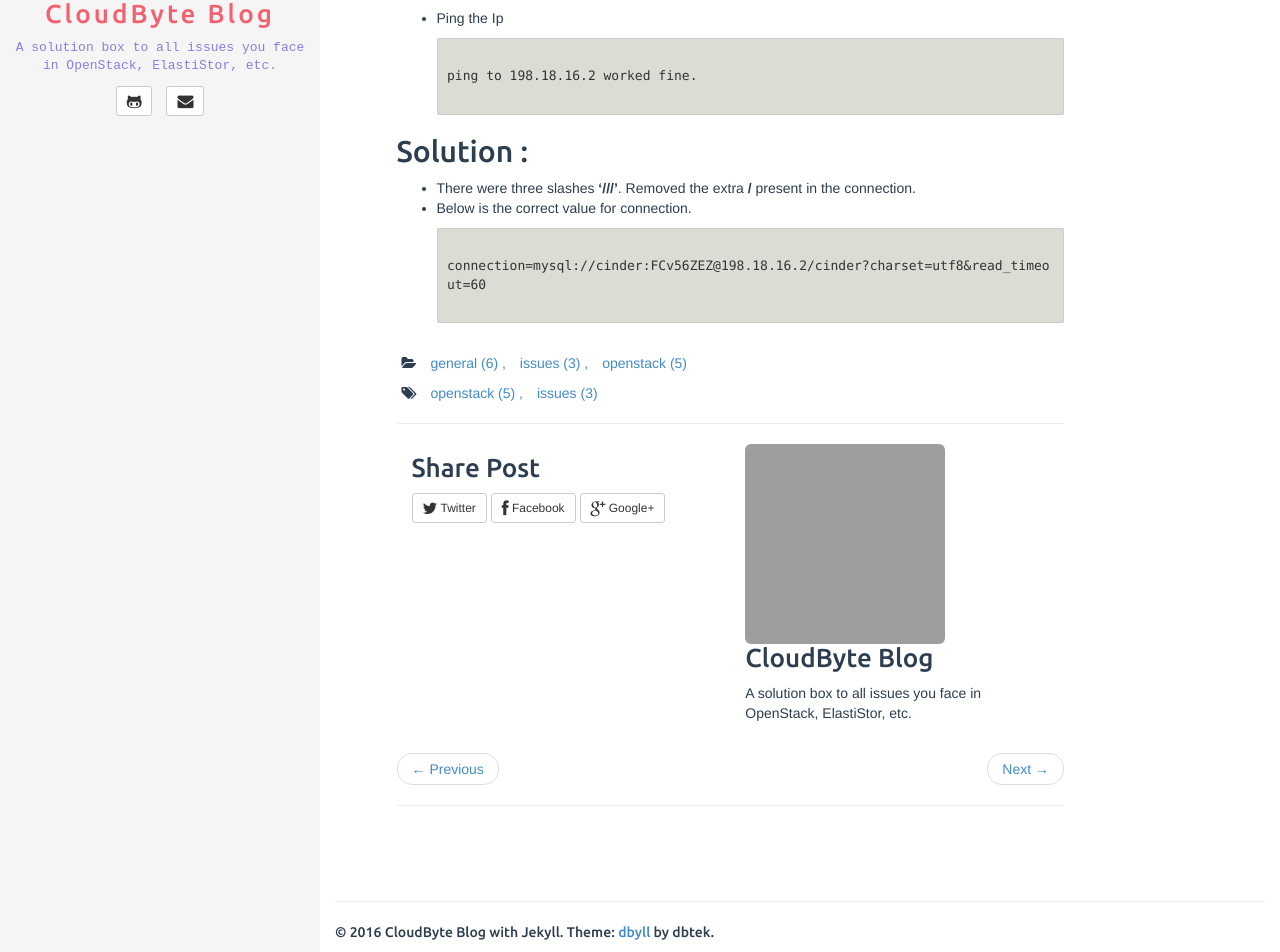
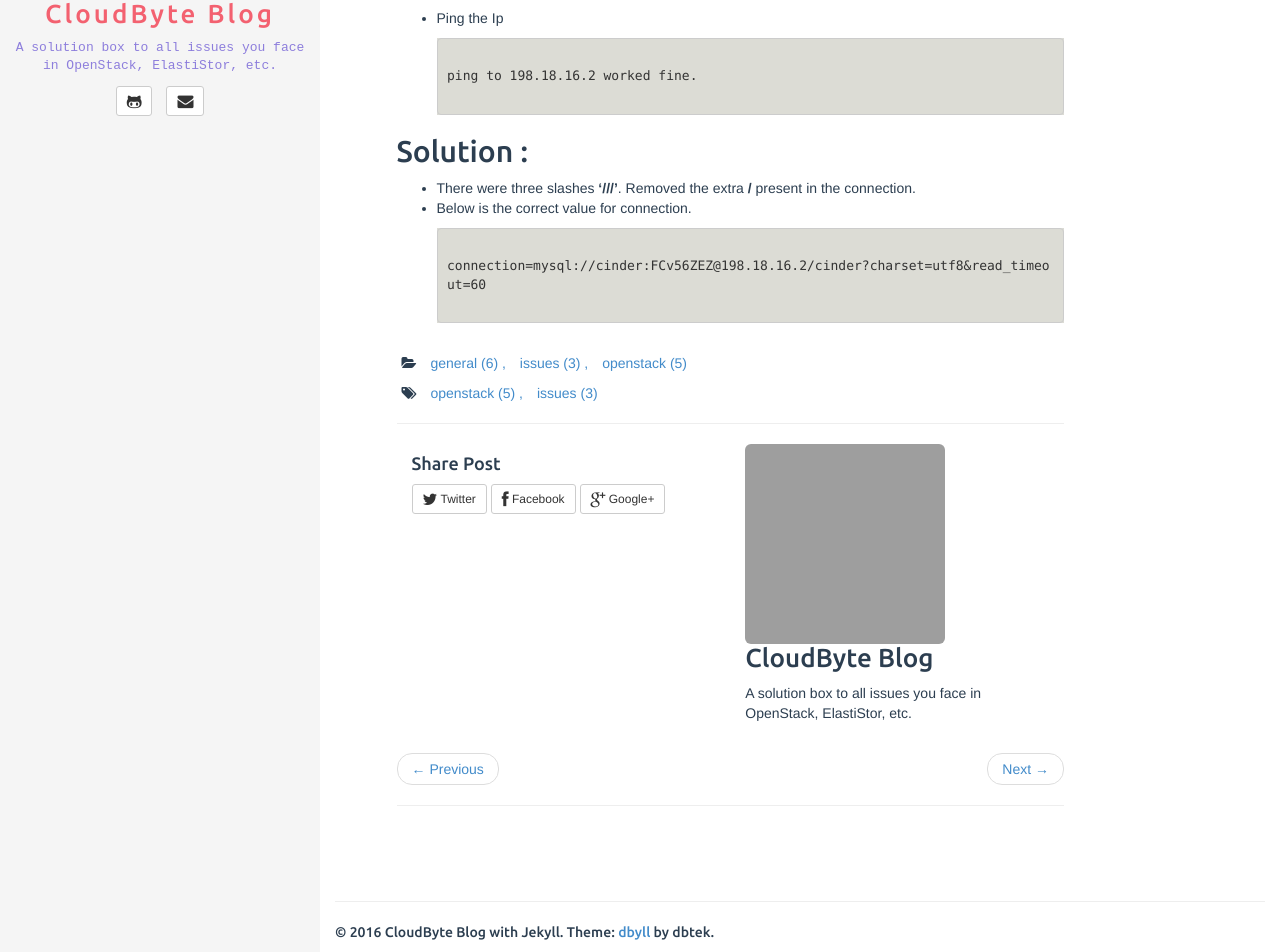
Before and after one commit to CloudByteStorages/blog, a Jekyll site: the page built from _posts/2016-05-14-Cinder-Volume-lost-connectivity-to-mysql.md, in a window 1280 px wide and 1400 px high. Shown: the part 448-1400 px from the top of the window. Built offline with Jekyll 4.4.1, drawn with Linux system fonts in a browser that asks for light colours; comment, search, counter and statistics services are not loaded; grey boxes are pictures that could not be loaded.

Commit message:
Update style.css

```diff
--- a/assets/css/style.css
+++ b/assets/css/style.css
@@ -112,7 +112,8 @@ article img { max-width: 100%; }
 
 h1 { font-family: 'Ubuntu', sans-serif; font-size: 34px; }
 h2 { font-family: 'Ubuntu', sans-serif; font-size: 30px; }
-h3,h4,h5 { font-family: 'Ubuntu', sans-serif; font-size: 26px; }
+h3,h5 { font-family: 'Ubuntu', sans-serif; font-size: 26px; }
+h4 { font-family: 'Ubuntu', sans-serif; font-size: 18px; }
 h6 { font-family: 'Ubuntu', sans-serif; font-size: 16px; color: #5A5457; }
 
 article.home h1,
```
